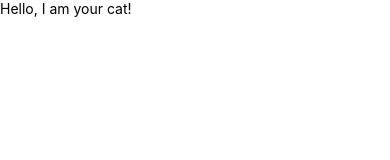
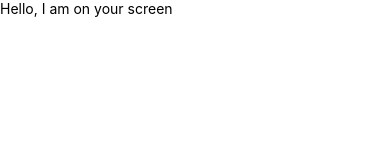
Before and after one commit to gabrielacarr/Airbnb, a React Native app: screen / in a window 390 px wide. Shown: the top 160 px of the page. Built offline with nearby package versions, Linux system fonts and the light colour scheme.

Commit message:
Text displays on both ios and android correctly

```diff
--- a/src/screens/Home/index.js
+++ b/src/screens/Home/index.js
@@ -2,7 +2,7 @@ import React from 'react';
 import {Text} from 'react-native';
 
 const HomeScreen = props => {
-  return <Text>Hello, I am your cat!</Text>;
+  return <Text>Hello, I am on your screen</Text>;
 };
 
 export default HomeScreen;
```
